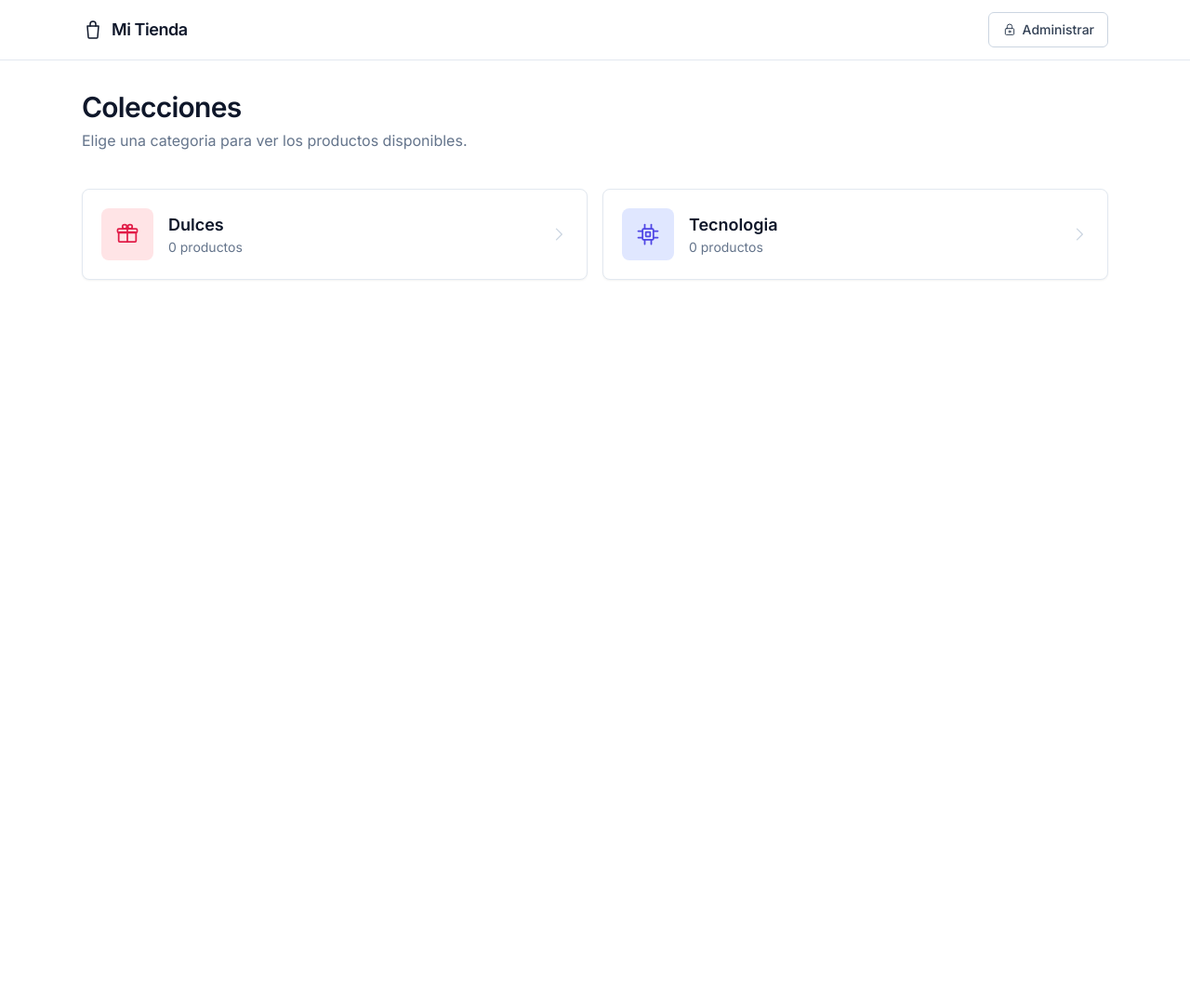
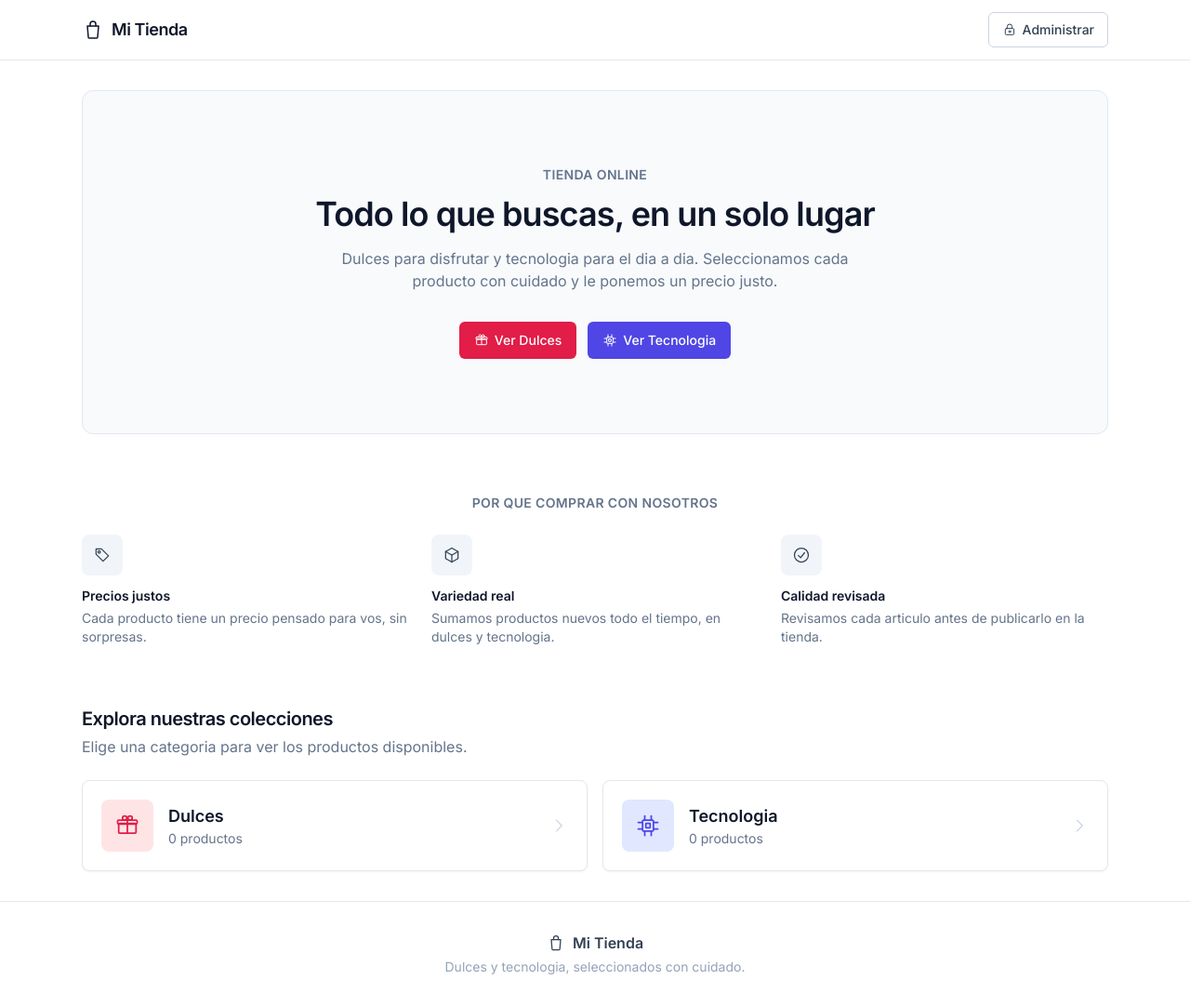
Before and after one commit to samipixel1432/SAMTIAL_GIRAUX, a Flask app: page / in a window 1280 px wide. Shown: the whole page at 93% size. Before the commit the page ends 301 px from the top, so only its background shows below. Run offline with Flask 3, Linux system fonts and the light colour scheme; data that the repository does not hold is empty; some libraries are stand-ins or nearby versions.

Commit message:
Convertir home en landing: hero, propuesta de valor y footer
Agrega seccion de marca (hero + por que comprar con nosotros) antes
de las colecciones, para dar una experiencia de compra mas completa
usando la misma paleta de colores por seccion.

```diff
--- a/app/templates/base.html
+++ b/app/templates/base.html
@@ -9,7 +9,7 @@
   <link href="https://fonts.googleapis.com/css2?family=Inter:wght@400;500;600;700&display=swap" rel="stylesheet">
   <link rel="stylesheet" href="{{ url_for('static', filename='css/tailwind.css') }}">
 </head>
-<body class="min-h-dvh bg-white font-sans text-slate-900 antialiased">
+<body class="flex min-h-dvh flex-col bg-white font-sans text-slate-900 antialiased">
   {% from "_icons.html" import icon %}
 
   <header class="sticky top-0 z-20 border-b border-slate-200 bg-white/95 backdrop-blur">
@@ -53,8 +53,18 @@
     {% endif %}
   {% endwith %}
 
-  <main class="mx-auto max-w-6xl px-4 py-8 sm:px-6">
+  <main class="mx-auto w-full max-w-6xl flex-1 px-4 py-8 sm:px-6">
     {% block content %}{% endblock %}
   </main>
+
+  <footer class="border-t border-slate-200">
+    <div class="mx-auto flex max-w-6xl flex-col items-center gap-1 px-4 py-8 text-center sm:px-6">
+      <div class="flex items-center gap-2 text-slate-700">
+        {{ icon('shopping-bag', 'w-5 h-5') }}
+        <span class="font-semibold">Mi Tienda</span>
+      </div>
+      <p class="text-sm text-slate-400">Dulces y tecnologia, seleccionados con cuidado.</p>
+    </div>
+  </footer>
 </body>
 </html>
--- a/app/templates/home.html
+++ b/app/templates/home.html
@@ -2,12 +2,58 @@
 {% from "_icons.html" import icon %}
 {% block title %}Mi Tienda{% endblock %}
 {% block content %}
-<div class="mb-10">
-  <h1 class="text-2xl font-semibold tracking-tight text-slate-900 sm:text-3xl">Colecciones</h1>
-  <p class="mt-1.5 text-slate-500">Elige una categoria para ver los productos disponibles.</p>
+<section class="rounded-xl border border-slate-200 bg-slate-50 px-6 py-14 text-center sm:px-12 sm:py-20">
+  <p class="text-sm font-semibold uppercase tracking-wide text-slate-500">Tienda online</p>
+  <h1 class="mx-auto mt-3 max-w-2xl text-3xl font-semibold tracking-tight text-slate-900 sm:text-4xl">
+    Todo lo que buscas, en un solo lugar
+  </h1>
+  <p class="mx-auto mt-4 max-w-xl text-base text-slate-500">
+    Dulces para disfrutar y tecnologia para el dia a dia. Seleccionamos cada
+    producto con cuidado y le ponemos un precio justo.
+  </p>
+  <div class="mt-8 flex flex-wrap items-center justify-center gap-3">
+    {% for key, info in sections.items() %}
+      <a href="{{ url_for('main.section_view', section=key) }}"
+         class="btn {{ info.accent_bg }} {{ info.accent_bg_hover }} text-white {{ info.accent_ring }}">
+        {{ icon(info.icon, 'w-4 h-4') }}
+        Ver {{ info.label }}
+      </a>
+    {% endfor %}
   </div>
+</section>
 
-<div class="grid grid-cols-1 gap-4 sm:grid-cols-2">
+<section class="mt-16">
+  <p class="text-center text-sm font-semibold uppercase tracking-wide text-slate-500">Por que comprar con nosotros</p>
+  <div class="mt-6 grid grid-cols-1 gap-6 sm:grid-cols-3">
+    <div class="text-center sm:text-left">
+      <span class="mx-auto flex h-11 w-11 items-center justify-center rounded-lg bg-slate-100 text-slate-700 sm:mx-0">
+        {{ icon('tag', 'w-5 h-5') }}
+      </span>
+      <h3 class="mt-3 text-sm font-semibold text-slate-900">Precios justos</h3>
+      <p class="mt-1 text-sm text-slate-500">Cada producto tiene un precio pensado para vos, sin sorpresas.</p>
+    </div>
+    <div class="text-center sm:text-left">
+      <span class="mx-auto flex h-11 w-11 items-center justify-center rounded-lg bg-slate-100 text-slate-700 sm:mx-0">
+        {{ icon('cube', 'w-5 h-5') }}
+      </span>
+      <h3 class="mt-3 text-sm font-semibold text-slate-900">Variedad real</h3>
+      <p class="mt-1 text-sm text-slate-500">Sumamos productos nuevos todo el tiempo, en dulces y tecnologia.</p>
+    </div>
+    <div class="text-center sm:text-left">
+      <span class="mx-auto flex h-11 w-11 items-center justify-center rounded-lg bg-slate-100 text-slate-700 sm:mx-0">
+        {{ icon('check-circle', 'w-5 h-5') }}
+      </span>
+      <h3 class="mt-3 text-sm font-semibold text-slate-900">Calidad revisada</h3>
+      <p class="mt-1 text-sm text-slate-500">Revisamos cada articulo antes de publicarlo en la tienda.</p>
+    </div>
+  </div>
+</section>
+
+<section class="mt-16">
+  <h2 class="text-xl font-semibold tracking-tight text-slate-900">Explora nuestras colecciones</h2>
+  <p class="mt-1 text-slate-500">Elige una categoria para ver los productos disponibles.</p>
+
+  <div class="mt-6 grid grid-cols-1 gap-4 sm:grid-cols-2">
     {% for key, info in sections.items() %}
       <a href="{{ url_for('main.section_view', section=key) }}"
          class="card group flex items-center gap-4 p-5 transition-shadow duration-150 hover:shadow-card-hover">
@@ -26,4 +72,5 @@
       </a>
     {% endfor %}
   </div>
+</section>
 {% endblock %}
```
Also changed, not shown: app/static/css/tailwind.css. Lines whose indentation alone changed are shown as unchanged.
